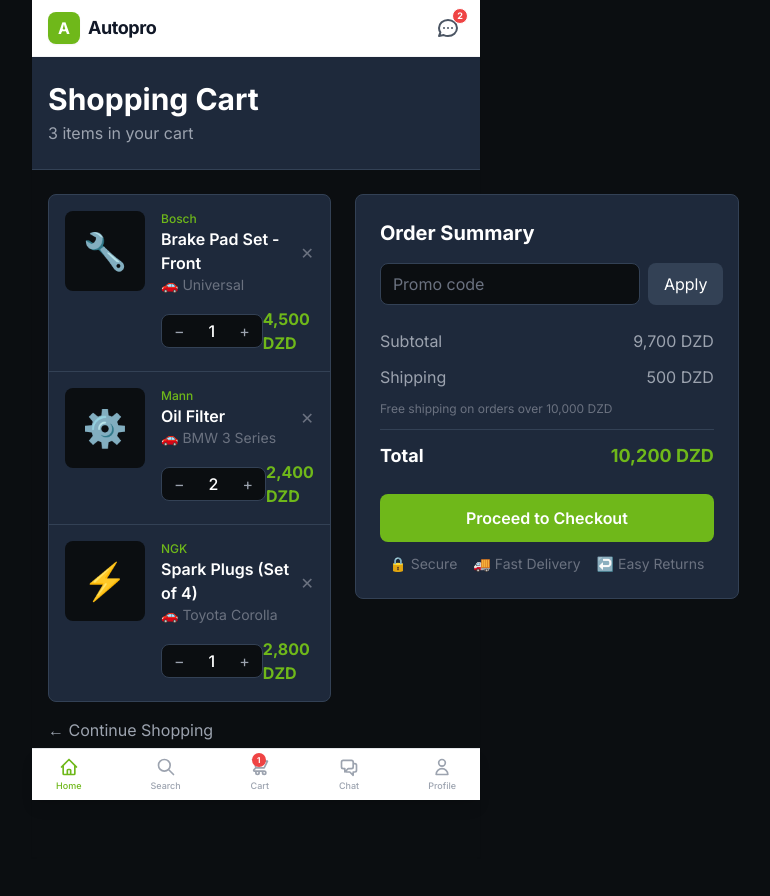
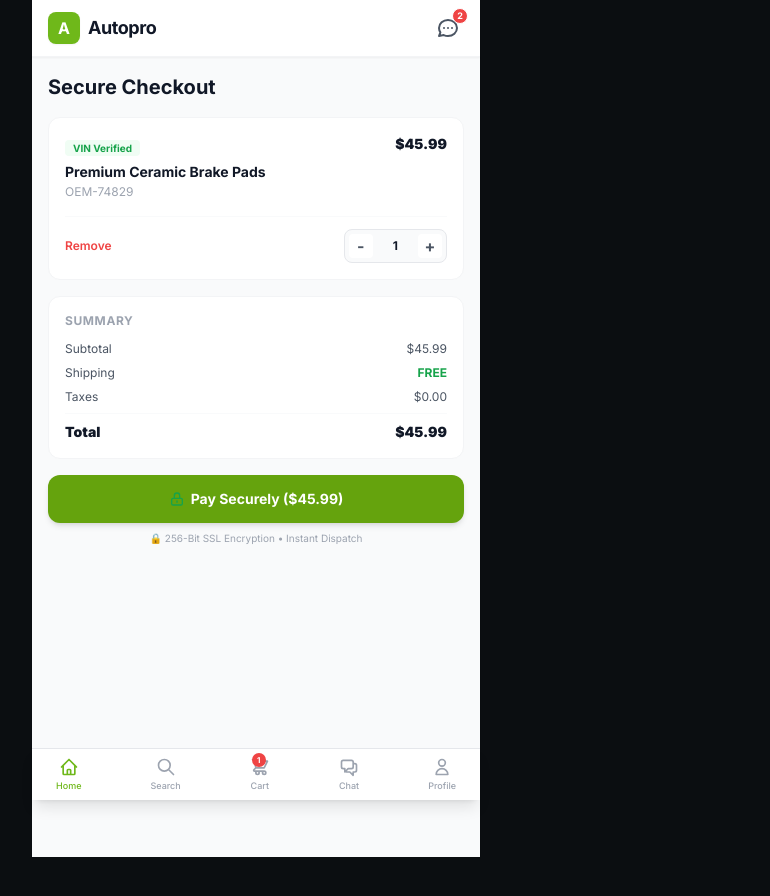
Before and after one commit to houcinhadjaissa-cyber/Autopro, a Next.js app in the folder apps/storefront/: page /cart in a window 1280 px wide. Shown: the top 896 px of the page, without its empty margins (384-1154 px from the left). Built offline with nearby package versions, Linux system fonts and the light colour scheme.

Commit message:
Update page.tsx

```diff
--- a/apps/storefront/src/app/cart/page.tsx
+++ b/apps/storefront/src/app/cart/page.tsx
@@ -1,200 +1,83 @@
 "use client";
 
-import { useState } from "react";
-import Link from "next/link";
+import React, { useState } from "react";
 
-const demoCartItems = [
-  { id: 1, name: "Brake Pad Set - Front", brand: "Bosch", price: 4500, quantity: 1, image: "🔧", compatibility: "Universal" },
-  { id: 2, name: "Oil Filter", brand: "Mann", price: 1200, quantity: 2, image: "⚙️", compatibility: "BMW 3 Series" },
-  { id: 3, name: "Spark Plugs (Set of 4)", brand: "NGK", price: 2800, quantity: 1, image: "⚡", compatibility: "Toyota Corolla" },
-];
+const LockIcon = () => (
+  <svg className="w-4 h-4 text-green-600 mr-1.5 inline" fill="none" stroke="currentColor" viewBox="0 0 24 24">
+    <path strokeLinecap="round" strokeLinejoin="round" strokeWidth="2" d="M12 15v2m-6 4h12a2 2 0 002-2v-6a2 2 0 00-2-2H6a2 2 0 00-2 2v6a2 2 0 002 2zm10-10V7a4 4 0 00-8 0v4h8z" />
+  </svg>
+);
 
 export default function CartPage() {
-  const [cartItems, setCartItems] = useState(demoCartItems);
-  const [promoCode, setPromoCode] = useState("");
+  const [quantity, setQuantity] = useState(1);
+  const [isCheckedOut, setIsCheckedOut] = useState(false);
 
-  const updateQuantity = (id: number, change: number) => {
-    setCartItems(items =>
-      items.map(item =>
-        item.id === id
-          ? { ...item, quantity: Math.max(1, item.quantity + change) }
-          : item
-      )
-    );
-  };
-
-  const removeItem = (id: number) => {
-    setCartItems(items => items.filter(item => item.id !== id));
-  };
-
-  const subtotal = cartItems.reduce((sum, item) => sum + item.price * item.quantity, 0);
-  const shipping = subtotal > 10000 ? 0 : 500;
+  const pricePerItem = 45.99;
+  const subtotal = pricePerItem * quantity;
+  const shipping = 0.00; // Free
   const total = subtotal + shipping;
 
+  if (isCheckedOut) {
     return (
-    <main className="min-h-screen bg-canvas">
-      {/* Page Header */}
-      <div className="bg-surface-1 border-b border-surface-2 py-6 px-4">
-        <div className="max-w-7xl mx-auto">
-          <h1 className="text-2xl md:text-3xl font-bold text-white">
-            Shopping Cart
-          </h1>
-          <p className="text-gray-400 mt-1">
-            {cartItems.length} {cartItems.length === 1 ? "item" : "items"} in your cart
-          </p>
+      <div className="min-h-screen bg-gray-50 flex flex-col items-center justify-center p-6 pb-24 text-center">
+        <div className="w-16 h-16 bg-green-100 text-green-600 rounded-full flex items-center justify-center text-2xl font-bold mb-4">✓</div>
+        <h2 className="text-xl font-bold text-gray-900">Order Placed Successfully!</h2>
+        <p className="text-xs text-gray-500 mt-2 max-w-xs">Your parts are being processed for VIN-verified dispatch. A confirmation has been sent.</p>
+        <button onClick={() => setIsCheckedOut(false)} className="mt-6 text-xs font-bold text-[#65a30d] underline">Back to Cart</button>
       </div>
+    );
+  }
+
+  return (
+    <div className="min-h-screen bg-gray-50 pb-24 px-4 pt-4">
+      <h1 className="text-xl font-bold text-gray-900 mb-4">Secure Checkout</h1>
+
+      {/* Cart Item */}
+      {quantity > 0 ? (
+        <div className="bg-white rounded-xl p-4 border border-gray-100 shadow-2xs mb-4">
+          <div className="flex justify-between items-start">
+            <div>
+              <span className="text-[10px] font-bold text-green-600 bg-green-50 px-2 py-0.5 rounded">VIN Verified</span>
+              <h3 className="font-bold text-sm text-gray-900 mt-1">Premium Ceramic Brake Pads</h3>
+              <p className="text-xs text-gray-400 mt-0.5">OEM-74829</p>
+            </div>
+            <div className="text-right font-black text-sm text-gray-900">${pricePerItem}</div>
           </div>
 
-      <div className="max-w-7xl mx-auto px-4 py-6">
-        {cartItems.length > 0 ? (
-          <div className="flex flex-col lg:flex-row gap-6">
-            {/* Cart Items */}
-            <div className="flex-1">
-              <div className="bg-surface-1 rounded-lg border border-surface-2 overflow-hidden">
-                {cartItems.map((item, index) => (
-                  <div
-                    key={item.id}
-                    className={`p-4 flex gap-4 ${
-                      index !== cartItems.length - 1 ? "border-b border-surface-2" : ""
-                    }`}
-                  >
-                    {/* Item Image */}
-                    <div className="bg-canvas rounded-lg w-20 h-20 flex items-center justify-center text-4xl flex-shrink-0">
-                      {item.image}
-                    </div>
-
-                    {/* Item Details */}
-                    <div className="flex-1 min-w-0">
-                      <div className="flex justify-between gap-2">
-                        <div>
-                          <p className="text-xs text-primary font-medium">{item.brand}</p>
-                          <h3 className="font-semibold text-white">{item.name}</h3>
-                          <p className="text-gray-500 text-sm">🚗 {item.compatibility}</p>
-                        </div>
-                        <button
-                          onClick={() => removeItem(item.id)}
-                          className="text-gray-500 hover:text-red-500 transition-colors"
-                        >
-                          ✕
-                        </button>
-                      </div>
-
-                      {/* Price & Quantity */}
-                      <div className="flex items-center justify-between mt-3">
-                        {/* Quantity Controls */}
-                        <div className="flex items-center bg-canvas rounded-lg border border-surface-2">
-                          <button
-                            onClick={() => updateQuantity(item.id, -1)}
-                            className="px-3 py-1 text-gray-400 hover:text-white transition-colors"
-                          >
-                            −
-                          </button>
-                          <span className="px-3 py-1 text-white font-medium">
-                            {item.quantity}
-                          </span>
-                          <button
-                            onClick={() => updateQuantity(item.id, 1)}
-                            className="px-3 py-1 text-gray-400 hover:text-white transition-colors"
-                          >
-                            +
-                          </button>
-                        </div>
-
-                        {/* Price */}
-                        <span className="font-bold text-primary">
-                          {(item.price * item.quantity).toLocaleString()} DZD
-                        </span>
-                      </div>
-                    </div>
-                  </div>
-                ))}
-              </div>
-
-              {/* Continue Shopping */}
-              <Link
-                href="/search"
-                className="inline-flex items-center gap-2 text-gray-400 hover:text-primary mt-4 transition-colors"
-              >
-                ← Continue Shopping
-              </Link>
-            </div>
-
-            {/* Order Summary */}
-            <div className="lg:w-96">
-              <div className="bg-surface-1 rounded-lg border border-surface-2 p-6 sticky top-20">
-                <h2 className="text-xl font-bold text-white mb-4">Order Summary</h2>
-
-                {/* Promo Code */}
-                <div className="flex gap-2 mb-6">
-                  <input
-                    type="text"
-                    placeholder="Promo code"
-                    value={promoCode}
-                    onChange={(e) => setPromoCode(e.target.value)}
-                    className="flex-1 bg-canvas border border-surface-2 rounded-lg py-2 px-3 text-white placeholder-gray-500 focus:border-primary focus:outline-none"
-                  />
-                  <button className="bg-surface-2 hover:bg-primary text-white px-4 py-2 rounded-lg transition-colors">
-                    Apply
-                  </button>
-                </div>
-
-                {/* Price Breakdown */}
-                <div className="space-y-3 mb-6">
-                  <div className="flex justify-between text-gray-400">
-                    <span>Subtotal</span>
-                    <span>{subtotal.toLocaleString()} DZD</span>
-                  </div>
-                  <div className="flex justify-between text-gray-400">
-                    <span>Shipping</span>
-                    <span>
-                      {shipping === 0 ? (
-                        <span className="text-green-500">FREE</span>
-                      ) : (
-                        `${shipping.toLocaleString()} DZD`
-                      )}
-                    </span>
-                  </div>
-                  {shipping > 0 && (
-                    <p className="text-xs text-gray-500">
-                      Free shipping on orders over 10,000 DZD
-                    </p>
-                  )}
-                  <hr className="border-surface-2" />
-                  <div className="flex justify-between text-white font-bold text-lg">
-                    <span>Total</span>
-                    <span className="text-primary">{total.toLocaleString()} DZD</span>
-                  </div>
-                </div>
-
-                {/* Checkout Button */}
-                <button className="w-full bg-primary hover:bg-primary-hover text-white py-3 rounded-lg font-semibold transition-colors mb-3">
-                  Proceed to Checkout
-                </button>
-
-                {/* Trust Badges */}
-                <div className="flex justify-center gap-4 text-gray-500 text-sm">
-                  <span>🔒 Secure</span>
-                  <span>🚚 Fast Delivery</span>
-                  <span>↩️ Easy Returns</span>
-                </div>
+          <div className="flex items-center justify-between mt-4 pt-3 border-t border-gray-50">
+            <button onClick={() => setQuantity(0)} className="text-xs font-semibold text-red-500">Remove</button>
+            <div className="flex items-center space-x-3 bg-gray-50 border border-gray-200 rounded-lg p-1">
+              <button onClick={() => setQuantity(q => Math.max(1, q - 1))} className="w-6 h-6 bg-white rounded shadow-2xs text-gray-600 font-bold">-</button>
+              <span className="text-xs font-bold text-gray-900 px-2">{quantity}</span>
+              <button onClick={() => setQuantity(q => q + 1)} className="w-6 h-6 bg-white rounded shadow-2xs text-gray-600 font-bold">+</button>
             </div>
           </div>
         </div>
       ) : (
-          /* Empty Cart */
-          <div className="text-center py-16">
-            <span className="text-6xl block mb-4">🛒</span>
-            <h2 className="text-2xl font-bold text-white mb-2">Your cart is empty</h2>
-            <p className="text-gray-400 mb-6">Add some parts to get started!</p>
-            <Link
-              href="/search"
-              className="inline-block bg-primary hover:bg-primary-hover text-white px-6 py-3 rounded-lg font-semibold transition-colors"
-            >
-              Browse Parts
-            </Link>
+        <div className="bg-white rounded-xl p-8 text-center border border-gray-100 shadow-2xs mb-4 text-xs text-gray-400 font-medium">
+          Your cart is empty.
+          <button onClick={() => setQuantity(1)} className="block mx-auto mt-2 text-[#65a30d] font-bold underline">Add Sample Item Back</button>
         </div>
       )}
+
+      {/* Order Summary */}
+      <div className="bg-white rounded-xl p-4 border border-gray-100 shadow-2xs space-y-2 mb-4">
+        <h3 className="text-xs font-bold text-gray-400 uppercase tracking-wider mb-3">Summary</h3>
+        <div className="flex justify-between text-xs text-gray-600"><span>Subtotal</span><span>${subtotal.toFixed(2)}</span></div>
+        <div className="flex justify-between text-xs text-gray-600"><span>Shipping</span><span className="text-green-600 font-bold">FREE</span></div>
+        <div className="flex justify-between text-xs text-gray-600"><span>Taxes</span><span>$0.00</span></div>
+        <div className="flex justify-between text-sm font-black text-gray-900 pt-2 border-t border-gray-50"><span>Total</span><span>${total.toFixed(2)}</span></div>
       </div>
-    </main>
+
+      {/* Indestructible Checkout Button */}
+      <button
+        disabled={quantity === 0}
+        onClick={() => setIsCheckedOut(true)}
+        className="w-full bg-[#65a30d] disabled:bg-gray-300 text-white font-bold py-3.5 rounded-xl text-sm shadow-md active:scale-95 transition-all flex items-center justify-center"
+      >
+        <LockIcon /> Pay Securely (${total.toFixed(2)})
+      </button>
+      <p className="text-[10px] text-center text-gray-400 mt-2">🔒 256-Bit SSL Encryption • Instant Dispatch</p>
+    </div>
   );
 }
```
Lines whose indentation alone changed are shown as unchanged.
